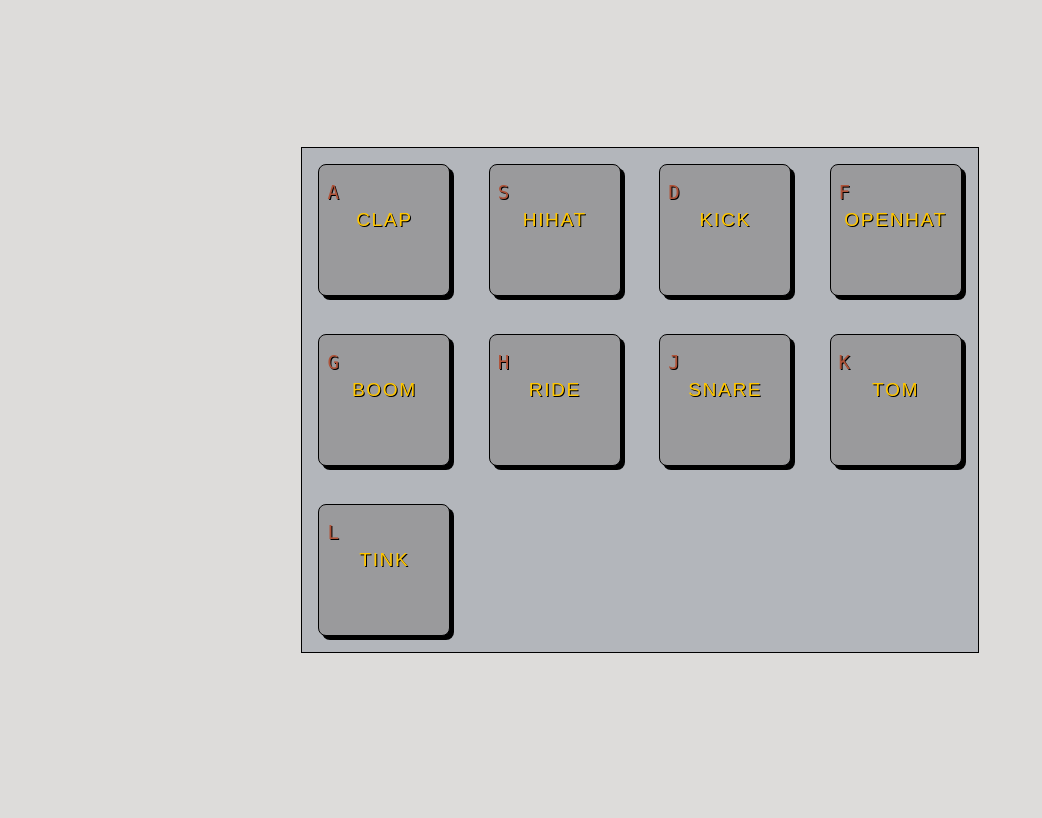
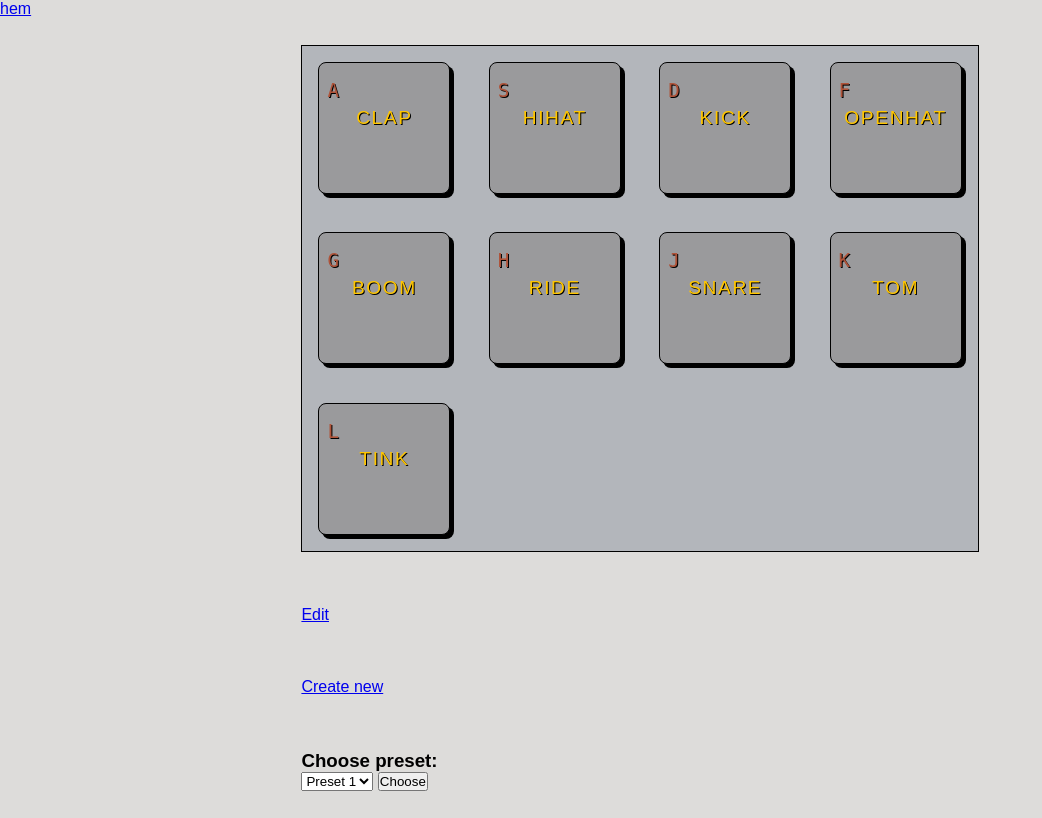
Before and after one commit to Tacohontas/Jonis-sampler, a PHP site: page / in a window 1280 px wide. Shown: the whole page, without its empty margins (0-1042 px from the left). Before the commit the page ends 653 px from the top, so only its background shows below. Run offline with PHP 8.4, Linux system fonts and the light colour scheme; data comes from the database, SQL or seed files in the repository.

Commit message:
todays work

```diff
--- a/assets/app.js
+++ b/assets/app.js
@@ -1,23 +1,75 @@
+// Play sound from pads
+
 function playSound(e) {
   const audio = document.querySelector(`audio[data-key="${e.keyCode}"]`);
   const key = document.querySelector(`.key[data-key="${e.keyCode}"]`);
   if (!audio) return; // stop the function from running.
   audio.currentTime = 0; // Här rewindar vi filen till start ifall ljudfilen körs.
   audio.play(); // Kommer inte spelas igen ifall vi ljudfilen redan körs.
-        key.classList.add('playing');
+  key.classList.add("playing");
   console.log(e);
-
 }
 
 function removeTransition(e) {
-        if (e.propertyName !== 'transform') return; // skip it if its not a transform
+  if (e.propertyName !== "transform") return; // skip it if its not a transform
   console.log(e.propertyName);
   console.log(this);
-        this.classList.remove('playing');
+  this.classList.remove("playing");
 }
 
 const keys = document.querySelectorAll(".key");
-      keys.forEach(key => key.addEventListener('transitionend', removeTransition));
-
+keys.forEach(key => key.addEventListener("transitionend", removeTransition));
 
 window.addEventListener("keydown", playSound);
+
+// -- Create mode ( create-php ) -- //
+
+function createPad() {
+  // const inputNum = document.querySelector(`input[name="pad_amount"]`);
+  const padContainer = document.querySelector(".create_area");
+
+  if (padContainer.childElementCount < 16) {
+//     padContainer.innerHTML += `
+//     <div class="key">
+//     <p>Choose sound</p>
+//         <select name="sound_${padContainer.childElementCount + 1}" >
+//             <option value="boom">boom</option>
+//             <option value="clap">clap</option>
+//             <option value="hihat">hihat</option>
+//             <option value="kick">kick</option>
+//             <option value="openhat">openhat</option>
+//             <option value="ride">ride</option>
+//             <option value="snare">snare</option>
+//             <option value="tink">tink</option>
+//             <option value="tom">tom</option>
+//         </select>
+//         <p>Choose keybind</p>
+//         <input type="text" name="keybind_${padContainer.childElementCount + 1}" maxlength="1">
+// </div>
+//     `;
+    padContainer.innerHTML += `
+    <div class="key">
+    <p>Choose sound</p>
+
+        <select name="sound_${padContainer.childElementCount + 1}" >
+            <option value="boom">boom</option>
+            <option value="clap">clap</option>
+            <option value="hihat">hihat</option>
+            <option value="kick">kick</option>
+            <option value="openhat">openhat</option>
+            <option value="ride">ride</option>
+            <option value="snare">snare</option>
+            <option value="tink">tink</option>
+            <option value="tom">tom</option>
+        </select>
+        <p>Choose keybind</p>
+        <input type="text" name="keybind_${padContainer.childElementCount + 1}" maxlength="1">
+</div>
+    `;
+  } else {
+    alert("Du kan max ha 16 pads!");
+  }
+}
+
+const submitBtn = document.querySelector(".create_btn");
+submitBtn.addEventListener("click", createPad);
--- a/assets/classes/sounds.php
+++ b/assets/classes/sounds.php
@@ -31,6 +31,75 @@ class Sounds
         }
     }
 
+    public function insertPreset($presetName)
+    {
+        $query_string = "INSERT INTO Presets(Name, UsersId, GenresId) VALUES ('$presetName', 1, 1)";
+        $statementHandler = $this->dbh->prepare($query_string);
+        if ($statementHandler !== false) {
+
+            // $statementHandler->bindParam(":post_id", $this->post_id);
+            // Executear vår query;
+            $statementHandler->execute();
+
+
+        } else {
+            echo "Could not create database statement!";
+            die;
+        }
+    }
+
+    public function insertSiP($presetId, $soundId, $keyName)
+    {
+        $query_string = "INSERT INTO SoundsInPresets(SoundsId, PresetsId, Keyname) VALUES ($presetId, $soundId, '$keyName')";
+        $statementHandler = $this->dbh->prepare($query_string);
+        if ($statementHandler !== false) {
+
+            // $statementHandler->bindParam(":post_id", $this->post_id);
+            // Executear vår query;
+            $statementHandler->execute();
+
+
+        } else {
+            echo "Could not create database statement!";
+            die;
+        }
+    }
+
+    public function getPresetId($presetName)
+    {
+        $query_string = "SELECT Id FROM Presets WHERE Name = '{$presetName}';";
+        $statementHandler = $this->dbh->prepare($query_string);
+        if ($statementHandler !== false) {
+
+            // $statementHandler->bindParam(":post_id", $this->post_id);
+            // Executear vår query;
+            $statementHandler->execute();
+
+            // Returnerar det vi fick från execute();
+            return $statementHandler->fetch(PDO::FETCH_ASSOC);
+        } else {
+            echo "Could not create database statement!";
+            die;
+        }
+    }
+
+    public function getSoundsId($soundName)
+    {
+        $query_string = "SELECT Id FROM Sounds WHERE Name = '{$soundName}';";
+        $statementHandler = $this->dbh->prepare($query_string);
+        if ($statementHandler !== false) {
+
+            // $statementHandler->bindParam(":post_id", $this->post_id);
+            // Executear vår query;
+            $statementHandler->execute();
+
+            // Returnerar det vi fick från execute();
+            return $statementHandler->fetch(PDO::FETCH_ASSOC);
+        } else {
+            echo "Could not create database statement!";
+            die;
+        }
+    }
     public function convertToKeyName($datakey)
     {
         echo chr($datakey);
--- /dev/null
+++ b/assets/includes/footer.php
@@ -0,0 +1,3 @@
+</body>
+
+</html>
--- /dev/null
+++ b/assets/includes/header.php
@@ -0,0 +1,18 @@
+<!DOCTYPE html>
+<html lang="en">
+
+<head>
+    <meta charset="UTF-8">
+    <meta name="viewport" content="width=device-width, initial-scale=1.0">
+    <title> <?php
+            if (empty($title)) {
+                echo "Jonis Sampler 3000";
+            } else {
+                echo $title;
+            }
+            ?></title>
+    <link rel="stylesheet" href="assets/style/style.css">
+    <script src="assets/app.js" defer></script>
+
+<body>
+<a href="index.php?page=home">hem</a>
--- a/assets/style/scss/_sampler.scss
+++ b/assets/style/scss/_sampler.scss
@@ -26,6 +26,11 @@
     text-shadow: 1px 1px black;
     box-shadow: 4px 4px black;
     border: 1px solid black;
+
+p{
+  font-size: .7rem;
+}
+
   }
 
   .playing {
--- a/assets/style/style.css
+++ b/assets/style/style.css
@@ -1 +1 @@
-*{margin:0;padding:0;box-sizing:border-box}body{font-family:sans-serif;background-color:#dddcda}.wrapper{display:grid;justify-content:center;align-items:center;width:100vw;height:100vh}.keys{margin:0 auto;background-color:#b3b6bb;display:grid;grid-template-columns:repeat(4,1fr);gap:.4rem;align-items:center;justify-content:center;border:1px solid #000}.key{border-radius:.5rem;margin:1rem;font-size:1.5rem;padding:1rem .5rem;transition:all 70ms ease;width:132px;height:132px;text-align:center;color:#af5339;background-color:#9a9a9c;text-shadow:1px 1px #000;box-shadow:4px 4px #000;border:1px solid #000}.playing{transform:translate(4px,4px);border-color:#ffc80080;box-shadow:none}kbd{text-align:left;display:block;font-size:1.2rem}.sound{font-size:1.2rem;text-transform:uppercase;letter-spacing:.1rem;color:#ffc600}
+*{margin:0;padding:0;box-sizing:border-box}body{font-family:sans-serif;background-color:#dddcda}.wrapper{display:grid;justify-content:center;align-items:center;width:100vw;height:100vh}.keys{margin:0 auto;background-color:#b3b6bb;display:grid;grid-template-columns:repeat(4,1fr);gap:.4rem;align-items:center;justify-content:center;border:1px solid #000}.key{border-radius:.5rem;margin:1rem;font-size:1.5rem;padding:1rem .5rem;transition:all 70ms ease;width:132px;height:132px;text-align:center;color:#af5339;background-color:#9a9a9c;text-shadow:1px 1px #000;box-shadow:4px 4px #000;border:1px solid #000}.key p{font-size:.7rem}.playing{transform:translate(4px,4px);border-color:#ffc80080;box-shadow:none}kbd{text-align:left;display:block;font-size:1.2rem}.sound{font-size:1.2rem;text-transform:uppercase;letter-spacing:.1rem;color:#ffc600}
--- /dev/null
+++ b/assets/views/home.php
@@ -0,0 +1,42 @@
+<?php
+include('assets/includes/header.php')
+?>
+<div class="wrapper">
+
+
+    <div class="keys">
+        <?php
+        include("assets/includes/db_connection.php");
+        include("assets/classes/sounds.php");
+
+        $sounds = new Sounds($dbh);
+
+        // echo "<pre>";
+        // print_r($sounds->fetchPreset());
+        // echo "</pre>";
+
+        foreach ($sounds->fetchPreset() as $preset) {
+            include('assets/includes/audio_data.php');
+        }
+        ?>
+    </div>
+
+
+    <a href="index.php?page=edit">Edit</a>
+    <a href="index.php?page=create">Create new</a>
+    <form action="index.php?page=home" method="GET">
+        <h3>Choose preset:</h3>
+
+        <select name="preset" id="">
+            <option value="1">Preset 1</option>
+            <option value="2">Preset 2</option>
+            <option value="3">Preset 3</option>
+        </select>
+        <input type="submit" value="Choose">
+    </form>
+
+</div>
+
+<?php
+include('assets/includes/footer.php')
+?>
--- a/index.php
+++ b/index.php
@@ -1,35 +1,17 @@
-<!DOCTYPE html>
-<html lang="en">
+<?php
 
-<head>
-  <meta charset="UTF-8">
-  <meta name="viewport" content="width=device-width, initial-scale=1.0">
-  <title>Jonis sampler</title>
-  <link rel="stylesheet" href="assets/style/style.css">
-  <script src="assets/app.js" defer></script>
+$page = (isset($_GET['page']) ? $_GET['page'] : '');
 
-<body>
-<div class="wrapper">
-
-
-  <div class="keys">
-    <?php
-    include("assets/includes/db_connection.php");
-    include("assets/classes/sounds.php");
-
-    $sounds = new Sounds($dbh);
-
-    // echo "<pre>";
-    // print_r($sounds->fetchPreset());
-    // echo "</pre>";
-
-    foreach ($sounds->fetchPreset() as $preset) {
-      include('assets/includes/audio_data.php');
-    }
-    ?>
-  </div>
-
-</div>
-</body>
-
-</html>
+switch ($page) {
+  case "home":
+    include("assets/views/home.php");
+    break;
+  case "edit":
+    include("assets/views/edit.php");
+    break;
+  case "create";
+    include("assets/views/create.php");
+    break;
+  default:
+    include("assets/views/home.php");
+}
```
Also changed, not shown: assets/handlers/handle_presets.php (+41 -0 lines), assets/views/create.php (added, +24 -0 lines), 1 other file. Lines whose indentation alone changed are shown as unchanged.
